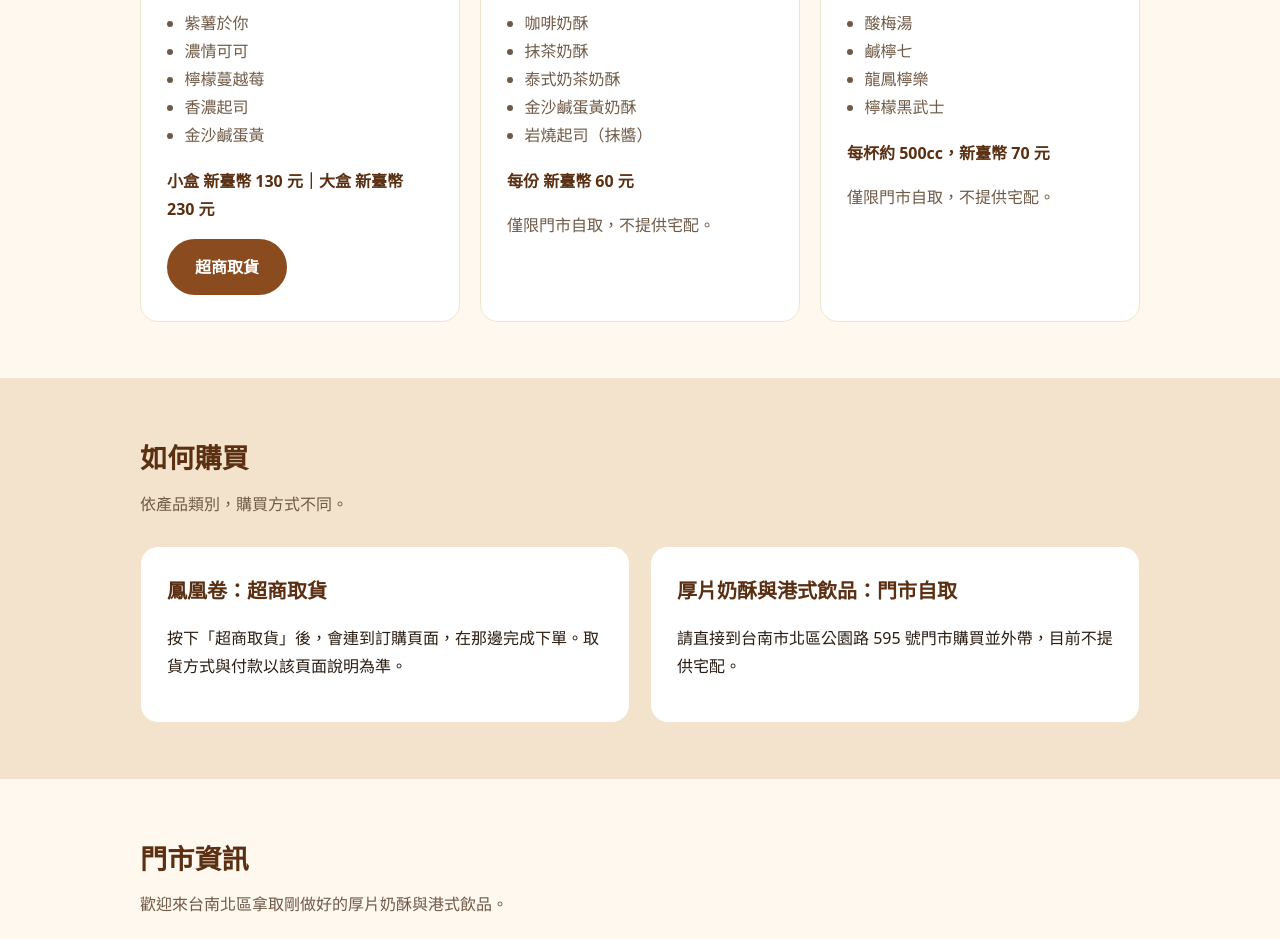
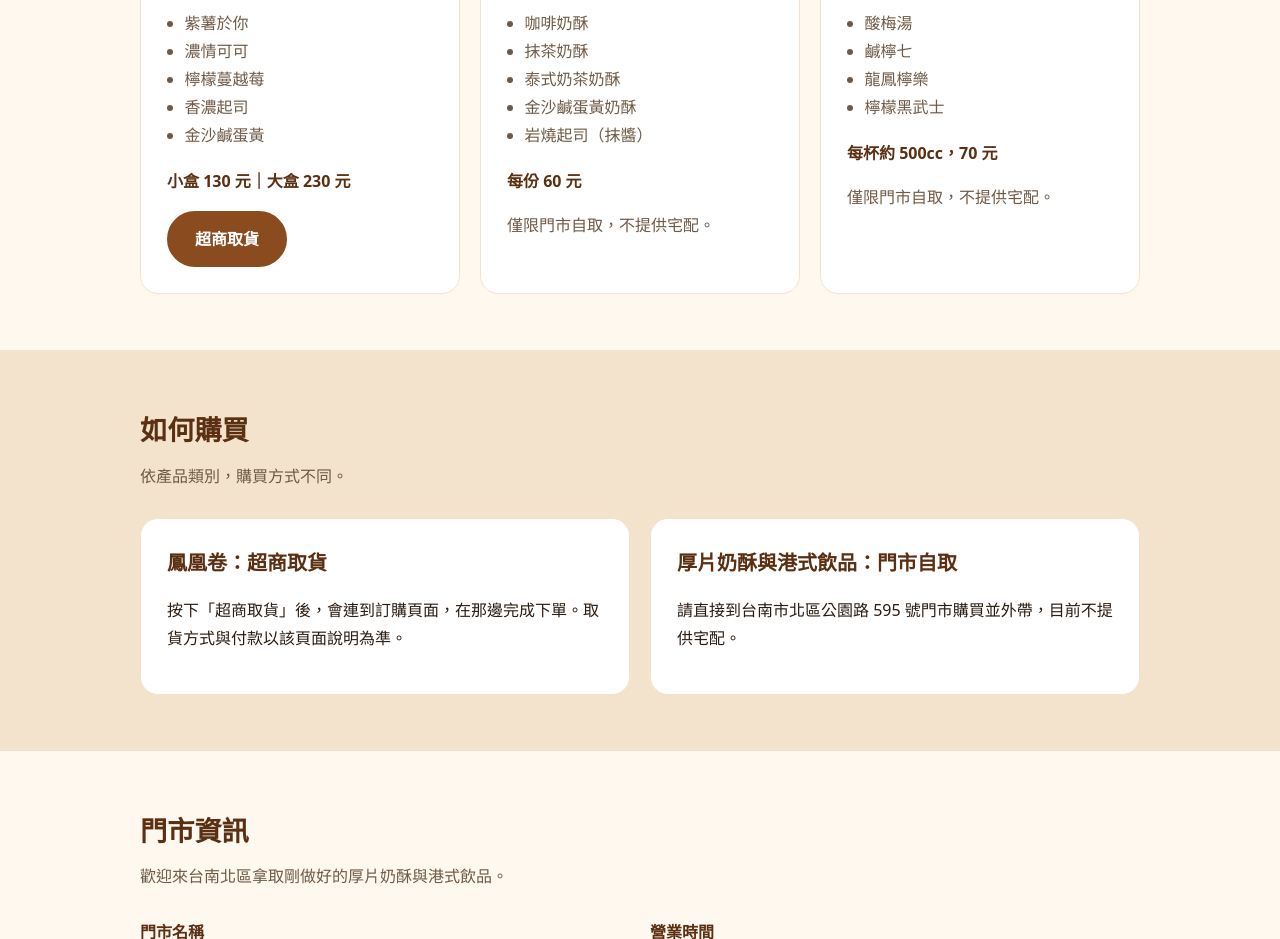
Before and after one commit to a58171390/beixiang-web, a plain HTML site: page index.html in a window 1280 px wide. Shown: the part 880-1819 px from the top of the page. Drawn offline with Linux system fonts and the light colour scheme.

Commit message:
Remove 新臺幣 label from displayed prices
Co-Authored-By: Claude Sonnet 5.5 <noreply@anthropic.com>
Claude-Session: https://claude.ai/code/session_01NCA8A9wauKWdAXAUuoeoK1

```diff
--- a/index.html
+++ b/index.html
@@ -578,7 +578,7 @@
             <li>香濃起司</li>
             <li>金沙鹹蛋黃</li>
           </ul>
-          <p class="price">小盒 新臺幣 130 元｜大盒 新臺幣 230 元</p>
+          <p class="price">小盒 130 元｜大盒 230 元</p>
           <a class="btn" href="https://myship.7-11.com.tw/general/detail/GM2611199907332" target="_blank" rel="noopener">超商取貨</a>
         </article>
 
@@ -593,7 +593,7 @@
             <li>金沙鹹蛋黃奶酥</li>
             <li>岩燒起司（抹醬）</li>
           </ul>
-          <p class="price">每份 新臺幣 60 元</p>
+          <p class="price">每份 60 元</p>
           <p class="sub" style="margin:0">僅限門市自取，不提供宅配。</p>
         </article>
 
@@ -607,7 +607,7 @@
             <li>龍鳳檸樂</li>
             <li>檸檬黑武士</li>
           </ul>
-          <p class="price">每杯約 500cc，新臺幣 70 元</p>
+          <p class="price">每杯約 500cc，70 元</p>
           <p class="sub" style="margin:0">僅限門市自取，不提供宅配。</p>
         </article>
       </div>
```
